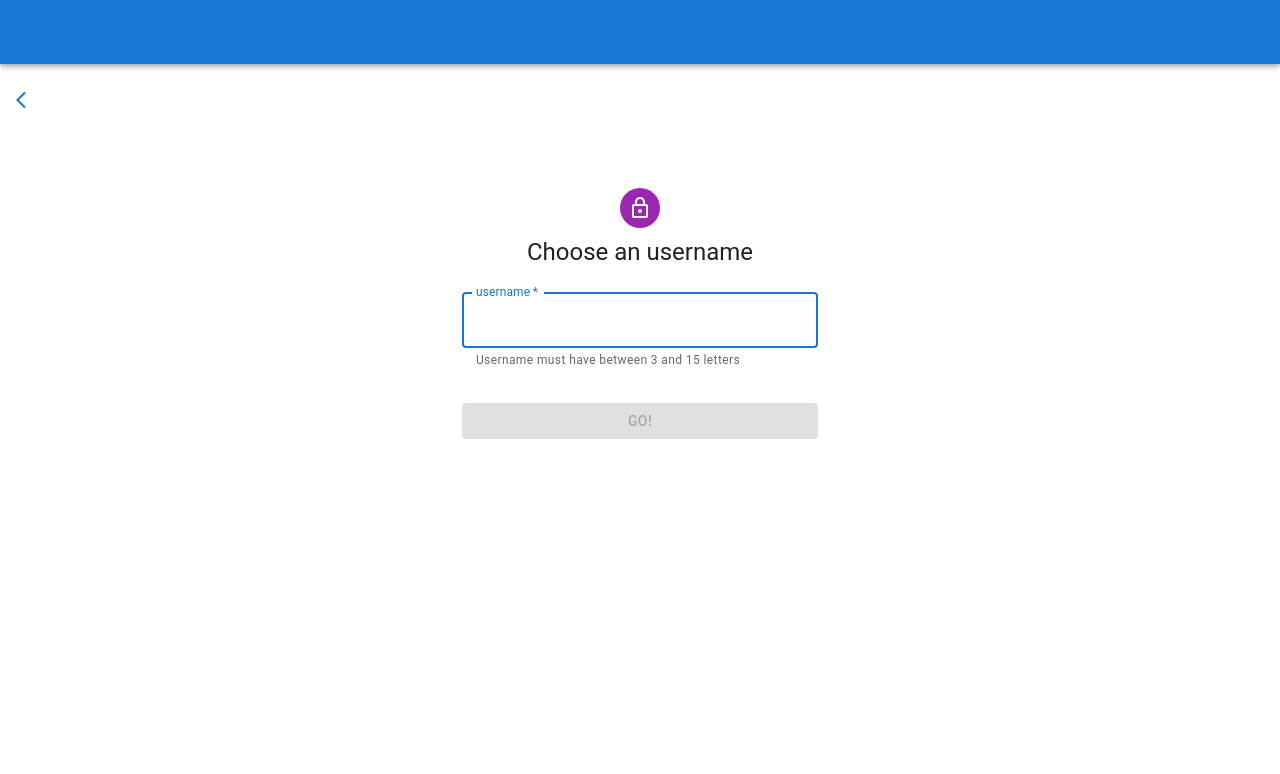
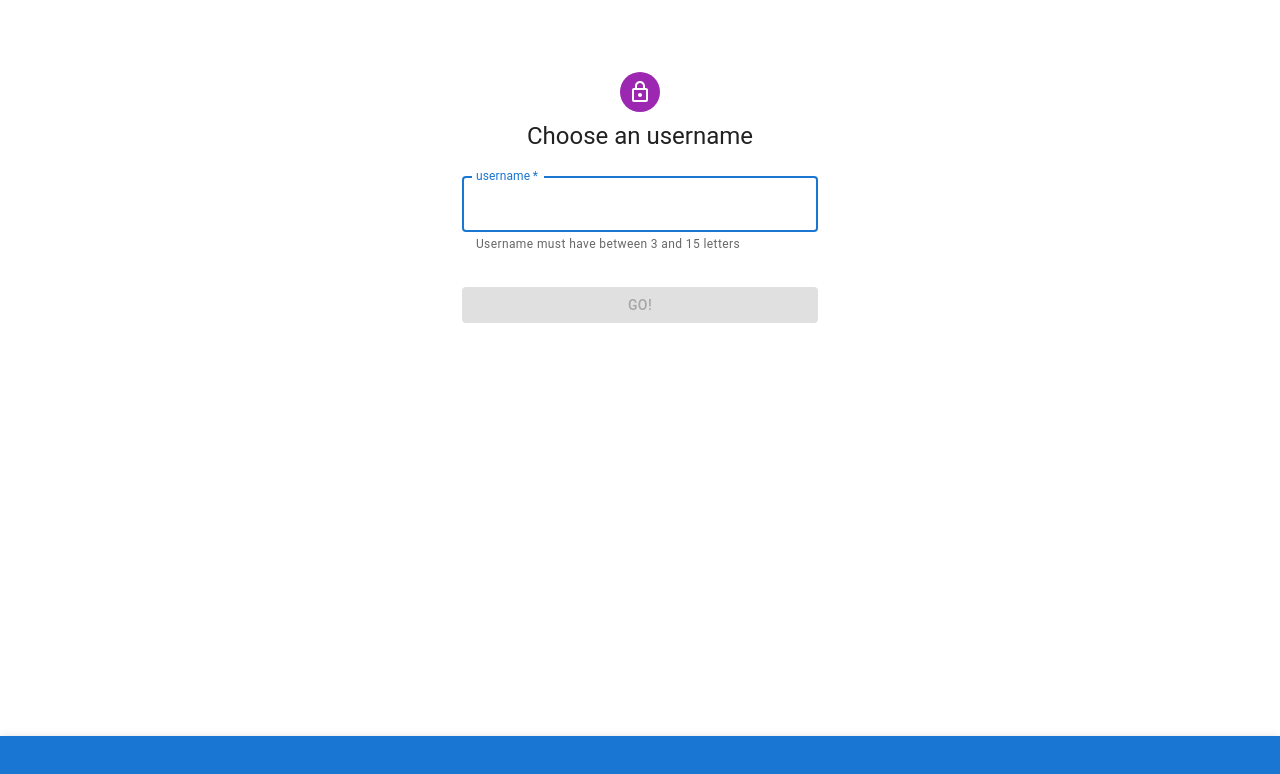
Before and after one commit to gloaysa/classroom-apps, a React (Create React App) app: page /buzzer in a window 1280 px wide. Shown: the top 774 px of the page. Built offline with nearby package versions, Linux system fonts and the light colour scheme.

Commit message:
feat(): move navigation to bottom

```diff
--- a/public/index.html
+++ b/public/index.html
@@ -4,7 +4,7 @@
 		<meta charset="utf-8" />
 		<link rel="icon" href="favicon.ico" />
 		<meta name="viewport" content="width=device-width, initial-scale=1" />
-		<meta name="theme-color" content="#42b1ed" />
+		<meta name="theme-color" content="#1976d2" />
 		<meta name="description" content="Collection of classroom apps" />
 
 		<meta name="apple-mobile-web-app-capable" content="yes" />
--- a/src/client/App.tsx
+++ b/src/client/App.tsx
@@ -72,9 +72,14 @@ const App: FunctionComponent = () => {
 		dispatch({ type: MainActionTypes.SetMessage });
 	};
 
+	const navigationBar = () => {
+		if (currentPath !== MainRoutes.Login && currentPath !== MainRoutes.Home) {
+			return <Button onClick={() => navigate(-1)} startIcon={<ArrowBackIosIcon />} />;
+		}
+	};
+
 	return (
 		<Box component="main" maxWidth="l">
-			<AppBarComponent userName={currentUser?.name} onUserLogout={handleLogout} onClickUsername={handleOnClickUsername} />
 			<Snackbar
 				onClose={handleDismissNotification}
 				anchorOrigin={{ vertical: 'top', horizontal: 'center' }}
@@ -85,10 +90,9 @@ const App: FunctionComponent = () => {
 					{lastError?.data}
 				</Alert>
 			</Snackbar>
-			<Button onClick={() => navigate(-1)} startIcon={<ArrowBackIosIcon />}>
-				{' '}
-			</Button>
+			{navigationBar()}
 			<Outlet />
+			<AppBarComponent userName={currentUser?.name} onUserLogout={handleLogout} onClickUsername={handleOnClickUsername} />
 		</Box>
 	);
 };
--- a/src/client/components/app-bar/app-bar.component.tsx
+++ b/src/client/components/app-bar/app-bar.component.tsx
@@ -1,35 +1,92 @@
 import * as React from 'react';
 import { FunctionComponent } from 'react';
 import AppBar from '@mui/material/AppBar';
-import Box from '@mui/material/Box';
 import Toolbar from '@mui/material/Toolbar';
-import Button from '@mui/material/Button';
 import IconButton from '@mui/material/IconButton';
-import { Typography } from '@mui/material';
+import { Box, SxProps } from '@mui/material';
+import ExitToAppIcon from '@mui/icons-material/ExitToApp';
 
 interface IAppBar {
 	userName?: string;
 	onUserLogout: () => void;
 	onClickUsername: () => void;
 }
+
 const AppBarComponent: FunctionComponent<IAppBar> = ({ userName, onUserLogout, onClickUsername }) => {
+	const stringToColor = (string: string): string => {
+		let hash = 0;
+		let i;
+
+		/* eslint-disable no-bitwise */
+		for (i = 0; i < string.length; i += 1) {
+			hash = string.charCodeAt(i) + ((hash << 5) - hash);
+		}
+
+		let color = '#';
+
+		for (i = 0; i < 3; i += 1) {
+			const value = (hash >> (i * 8)) & 0xff;
+			color += `00${value.toString(16)}`.slice(-2);
+		}
+		/* eslint-enable no-bitwise */
+
+		return color;
+	};
+
+	const stringAvatar = (name: string | undefined) => {
+		if (!name) {
+			return '';
+		}
+		const firstPart = `${name.split(' ')[0][0]}`;
+		const secondPart = `${name.split(' ')?.[1]?.[0] ?? ''}`;
+		return {
+			sx: {
+				bgcolor: stringToColor(name),
+			},
+			children: `${firstPart.toUpperCase()}${secondPart.toUpperCase()}`,
+		};
+	};
+
 	return (
-		<Box sx={{ flexGrow: 1, marginBottom: '20px' }}>
-			<AppBar position="static">
-				<Toolbar>
-					<IconButton onClick={onClickUsername} size="large" edge="start" color="inherit" aria-label="menu" sx={{ mr: 2 }}>
+		<AppBar position="fixed" sx={{ top: 'auto', bottom: 0 }}>
+			<Toolbar sx={styles.toolbar}>
+				<Box sx={styles.appBarLeft}></Box>
+				<Box sx={styles.appBarCenter}>
+					<IconButton color="inherit" onClick={onClickUsername} aria-label={userName} sx={{ margin: 0 }}>
 						{userName}
 					</IconButton>
-					<Typography variant="h6" component="div" sx={{ flexGrow: 1, textAlign: 'center' }}></Typography>
+				</Box>
+				<Box sx={styles.appBarRight}>
 					{userName ? (
-						<Button color="inherit" onClick={onUserLogout}>
-							Logout
-						</Button>
+						<IconButton color="inherit" onClick={onUserLogout}>
+							<ExitToAppIcon />
+						</IconButton>
 					) : null}
-				</Toolbar>
-			</AppBar>
-		</Box>
+				</Box>
+			</Toolbar>
+		</AppBar>
 	);
 };
 
+const styles: Record<string, SxProps> = {
+	toolbar: {
+		display: 'flex',
+		justifyContent: 'space-between',
+	},
+	appBarLeft: {
+		display: 'flex',
+		justifyContent: 'flex-start',
+		minWidth: '125px',
+	},
+	appBarCenter: {
+		display: 'flex',
+		justifyContent: 'center',
+	},
+	appBarRight: {
+		display: 'flex',
+		justifyContent: 'flex-end',
+		minWidth: '125px',
+	},
+};
+
 export default AppBarComponent;
```
